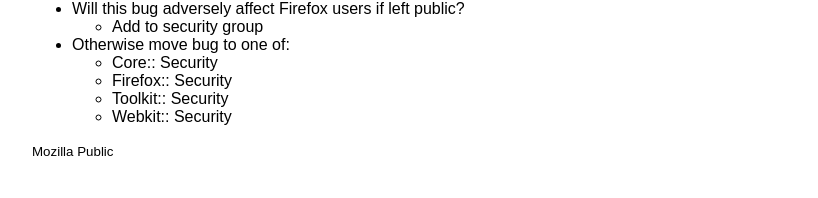
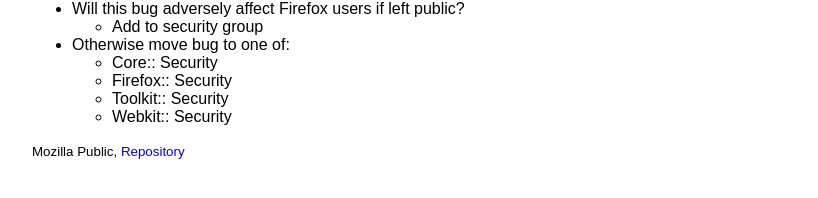
Before and after one commit to mozilla/bug-handling, a Jekyll site: the page built from _policies/triage-priorities.md, in a window 1280 px wide. Shown: the part 564-762 px from the top of the page, without its empty margins (224-1042 px from the left). Built offline with Jekyll 4.4.1, drawn with Linux system fonts in a browser that asks for light colours; some web fonts are replaced.

Commit message:
Add repo link

```diff
--- a/_layouts/default.html
+++ b/_layouts/default.html
@@ -17,6 +17,6 @@
 
     {{content}}
 
-    <p><small>Mozilla Public</small></p>
+    <p><small>Mozilla Public, <a href="https://mozilla.github.io/bug-handling/">Repository</a></small></p>
   </body>
 </html>
```
